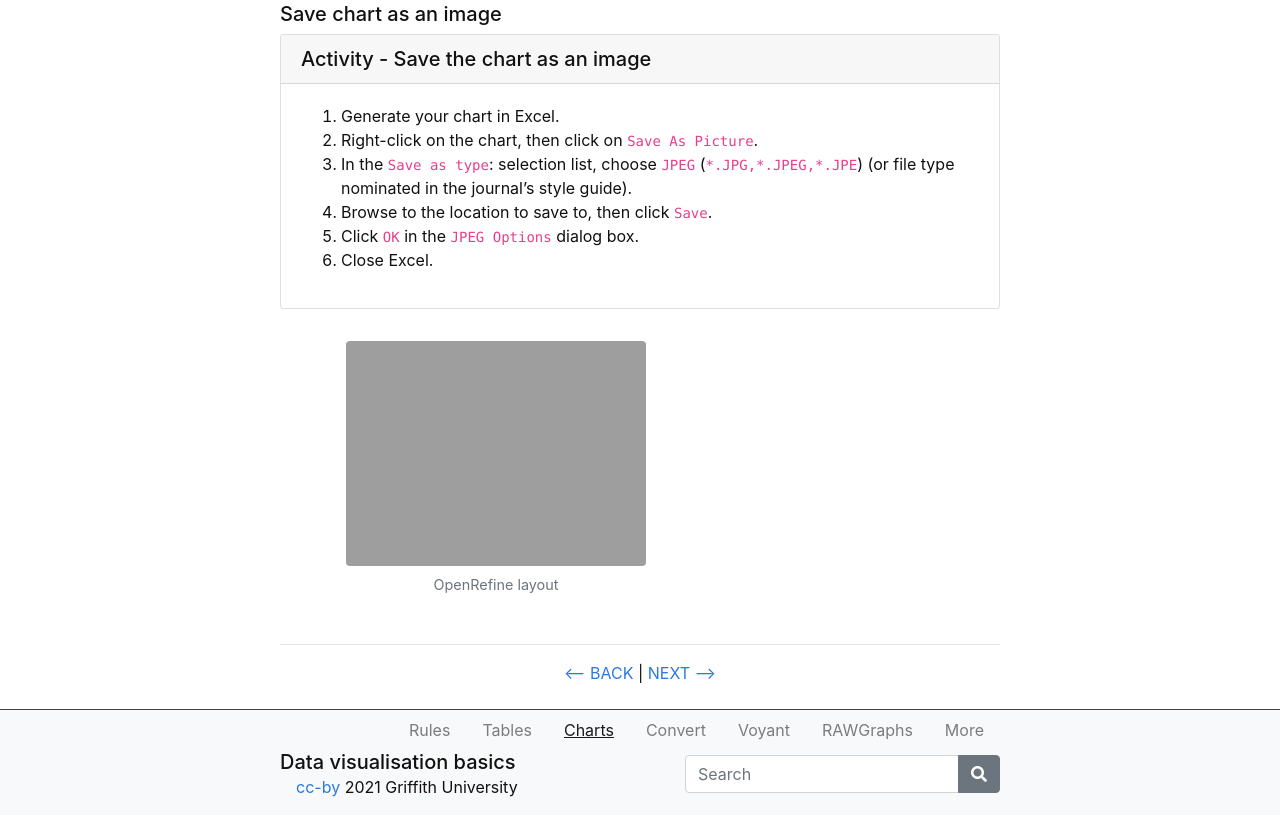
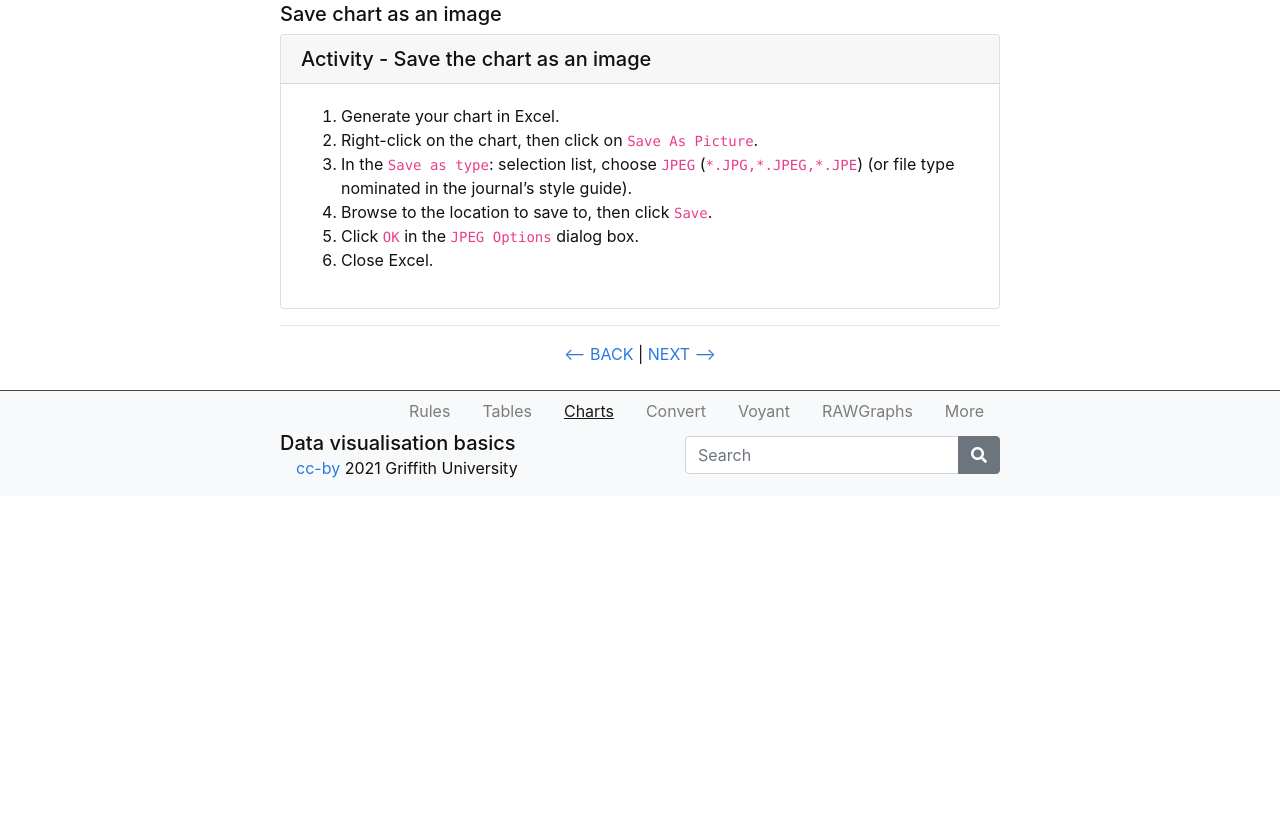
Before and after one commit to GULibrarySandbox/data-vis-basics, a Jekyll site: the page built from content/3-charts.md, in a window 1280 px wide and 900 px high, scrolled down 7148 px, cut to the strip 85-900 px from the top of the window. Built offline with Jekyll 4.4.1, drawn with Linux system fonts in a browser that asks for light colours; after the commit the page ends 7729 px from its top, so only the background shows below that.

Commit message:
Update 3-charts.md

```diff
--- a/content/3-charts.md
+++ b/content/3-charts.md
@@ -231,10 +231,6 @@ OR
 5. Click `OK` in the `JPEG Options` dialog box.
 6. Close Excel.{% endcapture %} {% include card.md header="Activity - Save the chart as an image" text=text %}
 
-
-{% include figure.html img="ORLayout.png" alt="OpenRefine layout" caption="OpenRefine layout" width="75%" %}
-
-
 -----
 
 <p align="center">
```
